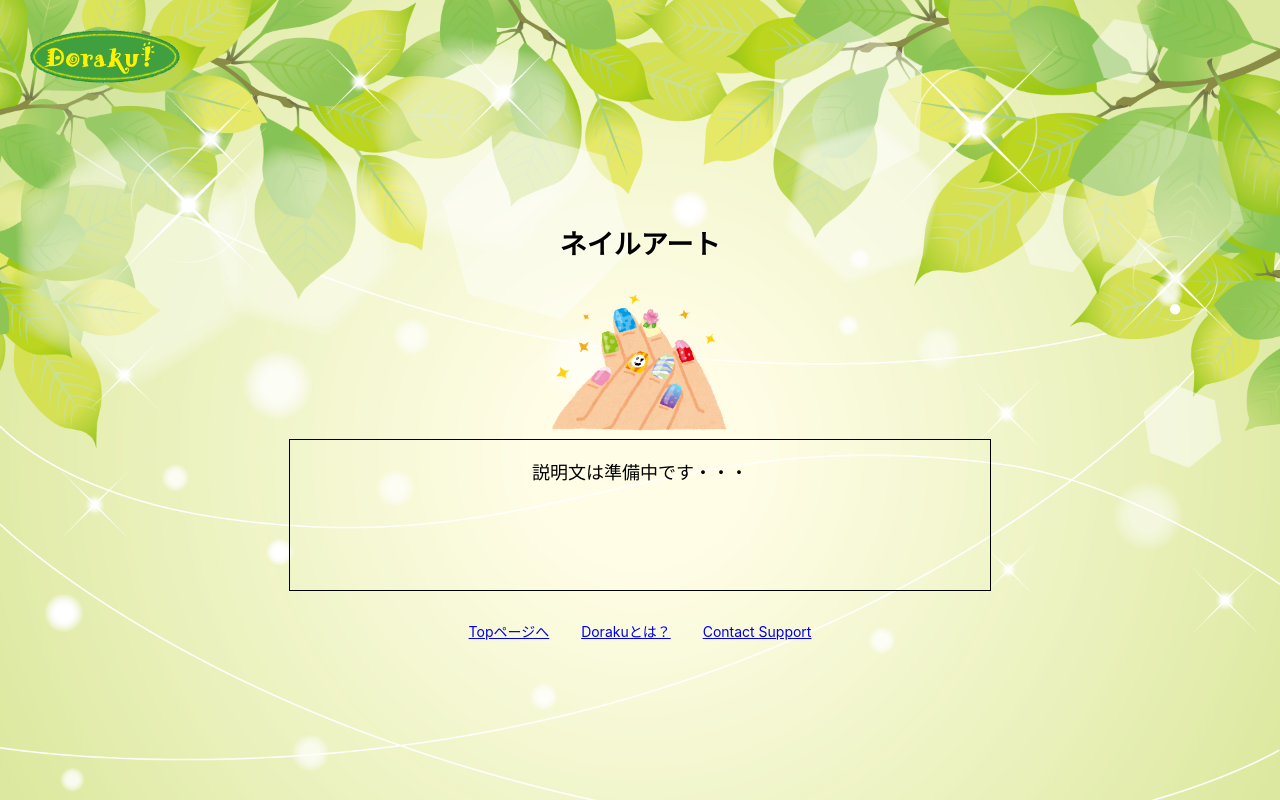
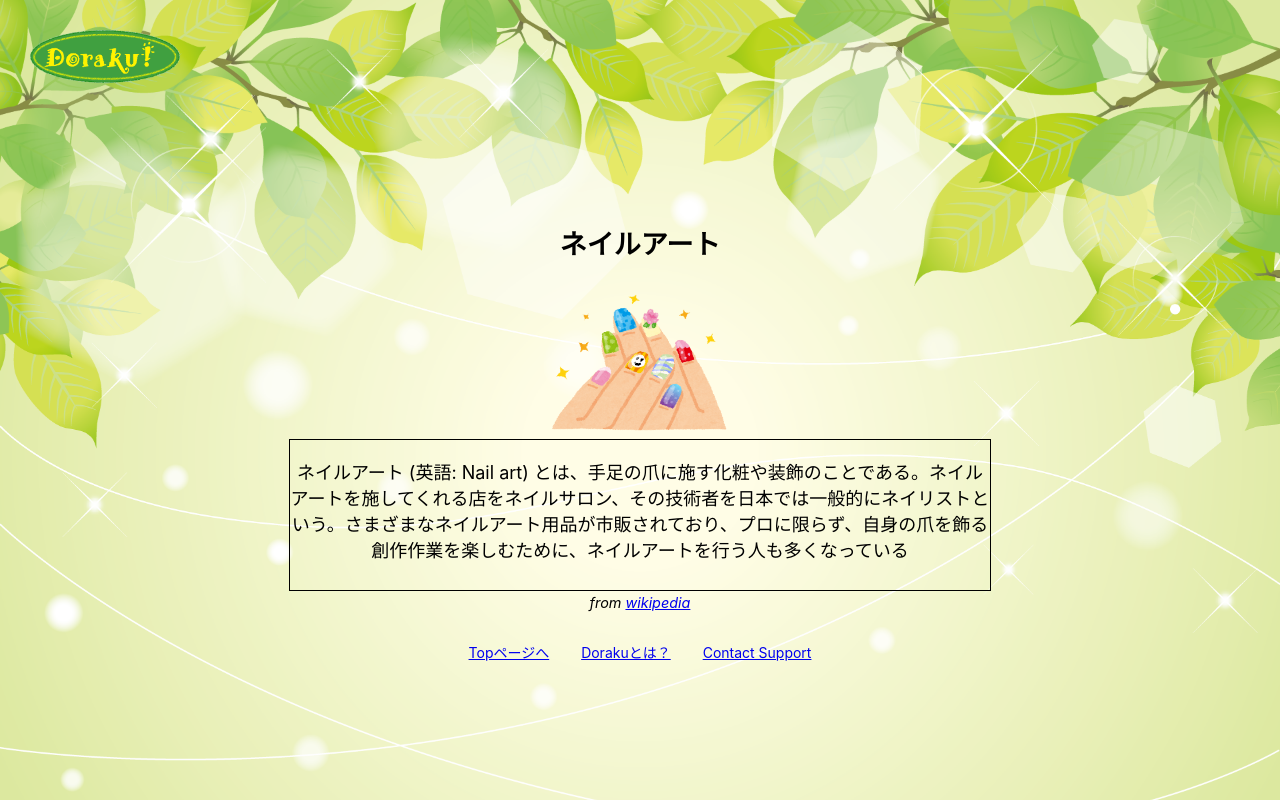
Before and after one commit to sh-miyoshi/doraku, a Nuxt app in the folder frontend/doraku/: page /hobby/details/14 in a window 1280 px wide. Built offline with nearby package versions, Linux system fonts and the light colour scheme.

Commit message:
update nail art info

```diff
--- a/frontend/doraku/pages/hobby/details/14.vue
+++ b/frontend/doraku/pages/hobby/details/14.vue
@@ -7,8 +7,18 @@
     <h2>{{ hobbyName }}</h2>
     <img :src="image" alt="hobby" height="150" weight="150" />
     <div class="detail">
-      <p>説明文は準備中です・・・</p>
+      <p>
+        ネイルアート (英語: Nail art)
+        とは、手足の爪に施す化粧や装飾のことである。ネイルアートを施してくれる店をネイルサロン、その技術者を日本では一般的にネイリストという。さまざまなネイルアート用品が市販されており、プロに限らず、自身の爪を飾る創作作業を楽しむために、ネイルアートを行う人も多くなっている
+      </p>
     </div>
+    <span class="where">
+      from
+      <a
+        href="https://ja.wikipedia.org/wiki/%E3%83%8D%E3%82%A4%E3%83%AB%E3%82%A2%E3%83%BC%E3%83%88"
+        >wikipedia</a
+      >
+    </span>
   </div>
 </template>
 
```
